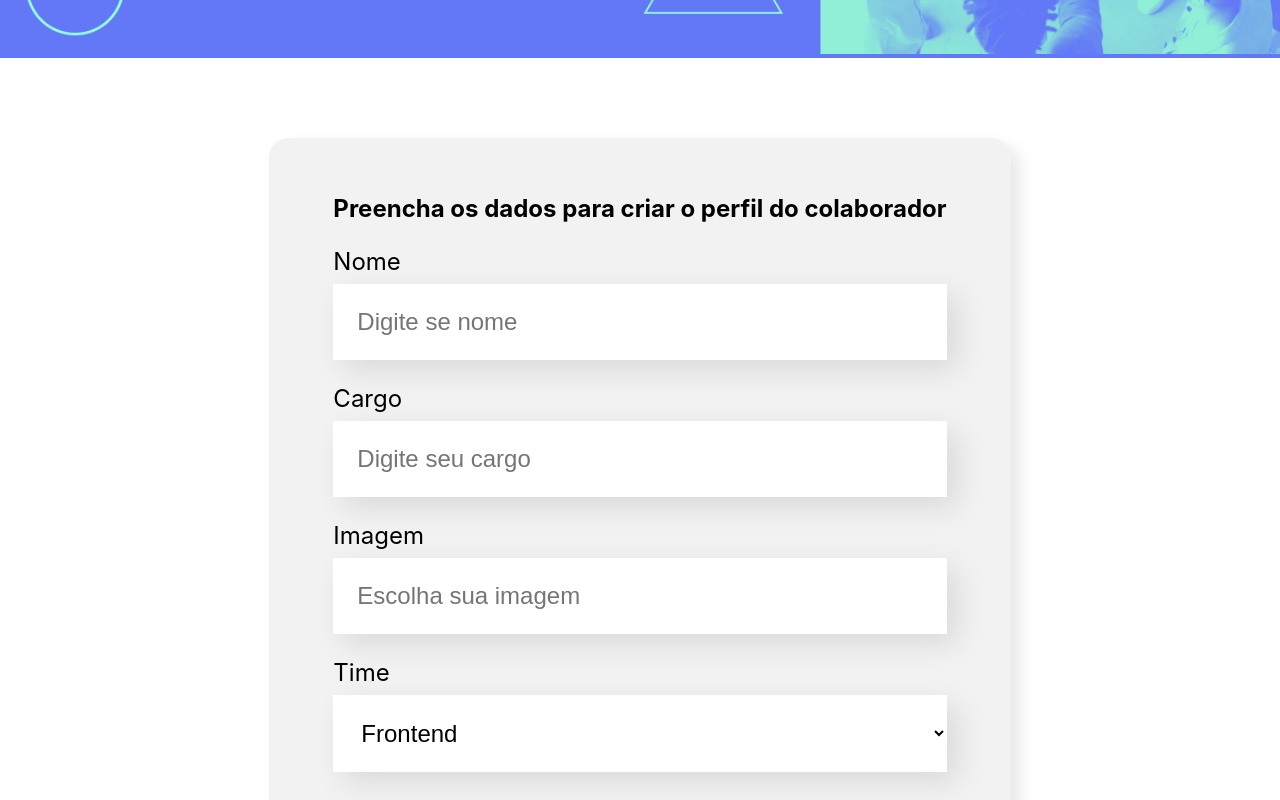
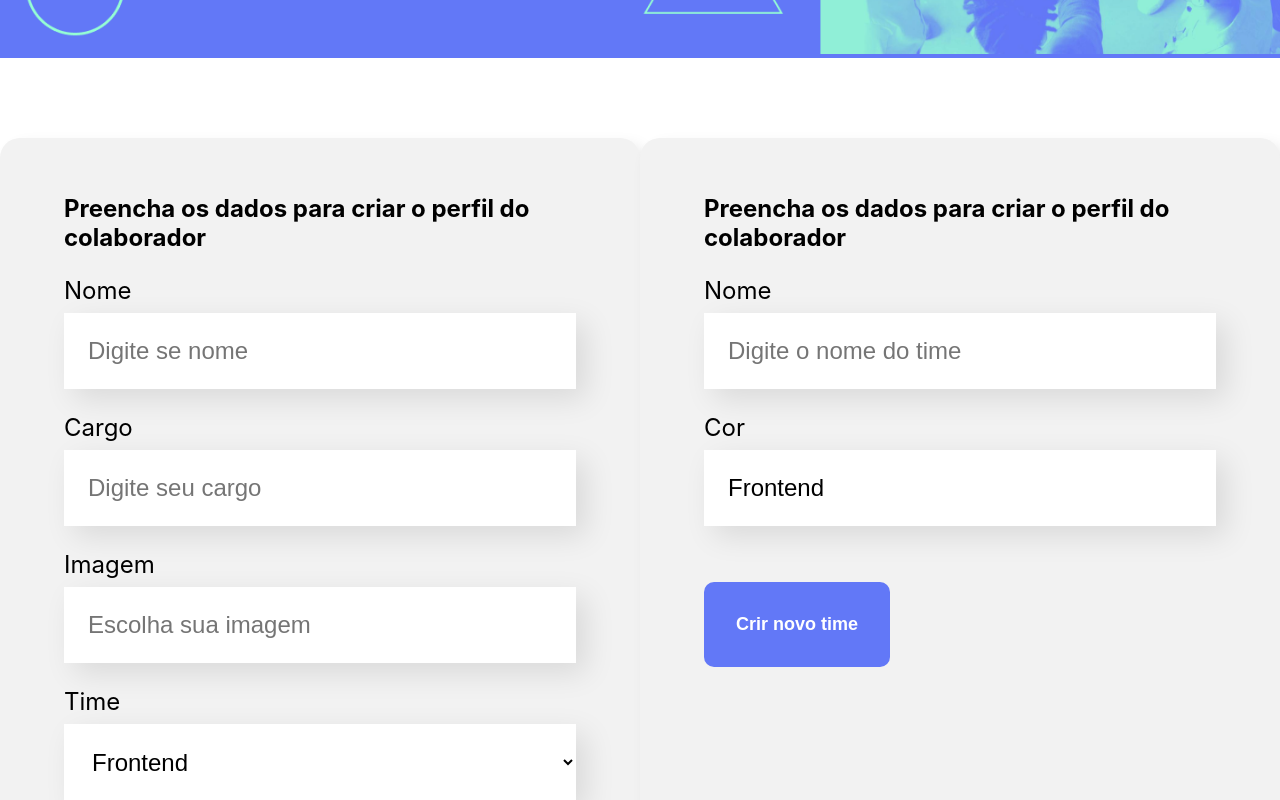
Before and after one commit to PedroHSilva/organo_react-app, a React (Create React App) app: page / in a window 1280 px wide. Shown: the part 440-1240 px from the top of the page. Built offline with nearby package versions, Linux system fonts and the light colour scheme; the HTML template or start-up script is replaced by a standard one.

Commit message:
Criando um novo time atraves do form

```diff
--- a/src/App.jsx
+++ b/src/App.jsx
@@ -59,10 +59,18 @@ const App = () => {
         }))
     }
 
+    const cadastrarTime = (novoTime) => {
+        setTimes([...times,{ ...novoTime, id:uuidv4() }])
+    }
+
+
     return (
         <div className="App">
             <Banner/>
-            <Formulario times={ times.map(time => time.nome) } aoColaboradorCadastrado={ colaborador => aoNovoColaboradorAdd(colaborador) } />
+            <Formulario
+            cadastrarTime={cadastrarTime}
+                times={ times.map(time => time.nome) }
+                aoColaboradorCadastrado={ colaborador => aoNovoColaboradorAdd(colaborador) } />
             { times.map(time => <Time
                 mudarCor={mudarCorDoTime}
                 key={ time.nome }
--- a/src/componentes/Formulario/index.jsx
+++ b/src/componentes/Formulario/index.jsx
@@ -6,10 +6,12 @@ import './index.css'
 
 const Formulario = (props) => {
 
-    const [nome, setNome]       = useState('')
-    const [cargo, setCargo]     = useState('')
-    const [imagem, setImagem]   = useState('')
-    const [time, setTime]       = useState('Frontend')
+    const [nome, setNome]           = useState('')
+    const [cargo, setCargo]         = useState('')
+    const [imagem, setImagem]       = useState('')
+    const [time, setTime]           = useState('Frontend')
+    const [nomeTime, setNomeTime]   = useState('')
+    const [corTime, setCorTime]     = useState('Frontend')
 
     function aoSalvar (e) {
         e.preventDefault()
@@ -22,6 +24,11 @@ const Formulario = (props) => {
         setTime('Frontend')
     }
 
+    function cadastrarTime(e) {
+        e.preventDefault()
+        props.cadastrarTime({nome: nomeTime, cor: corTime})
+    }
+
     return (
     <section className="formulario">
         <form onSubmit={ aoSalvar }>
@@ -32,6 +39,12 @@ const Formulario = (props) => {
             <ListaSuspensa valor={time} aoAlterado={valor => setTime(valor)} obrigatorio={true} itens={props.times} label ="Time"></ListaSuspensa>
             <Botao>Criar Perfil {time}</Botao>
         </form>
+        <form onSubmit={ cadastrarTime }>
+            <h2>Preencha os dados para criar o perfil do colaborador</h2>
+            <CampoTexto valor={nomeTime} aoAlterado={valor => setNomeTime(valor)} obrigatorio label="Nome" name="nome" placeholder="Digite o nome do time" />
+            <CampoTexto valor={corTime} aoAlterado={valor => setCorTime(valor)} obrigatorio label="Cor" name="cargo" placeholder="Informe a cor do time" />
+            <Botao>Crir novo time</Botao>
+        </form>
     </section>
     )
 }
```
